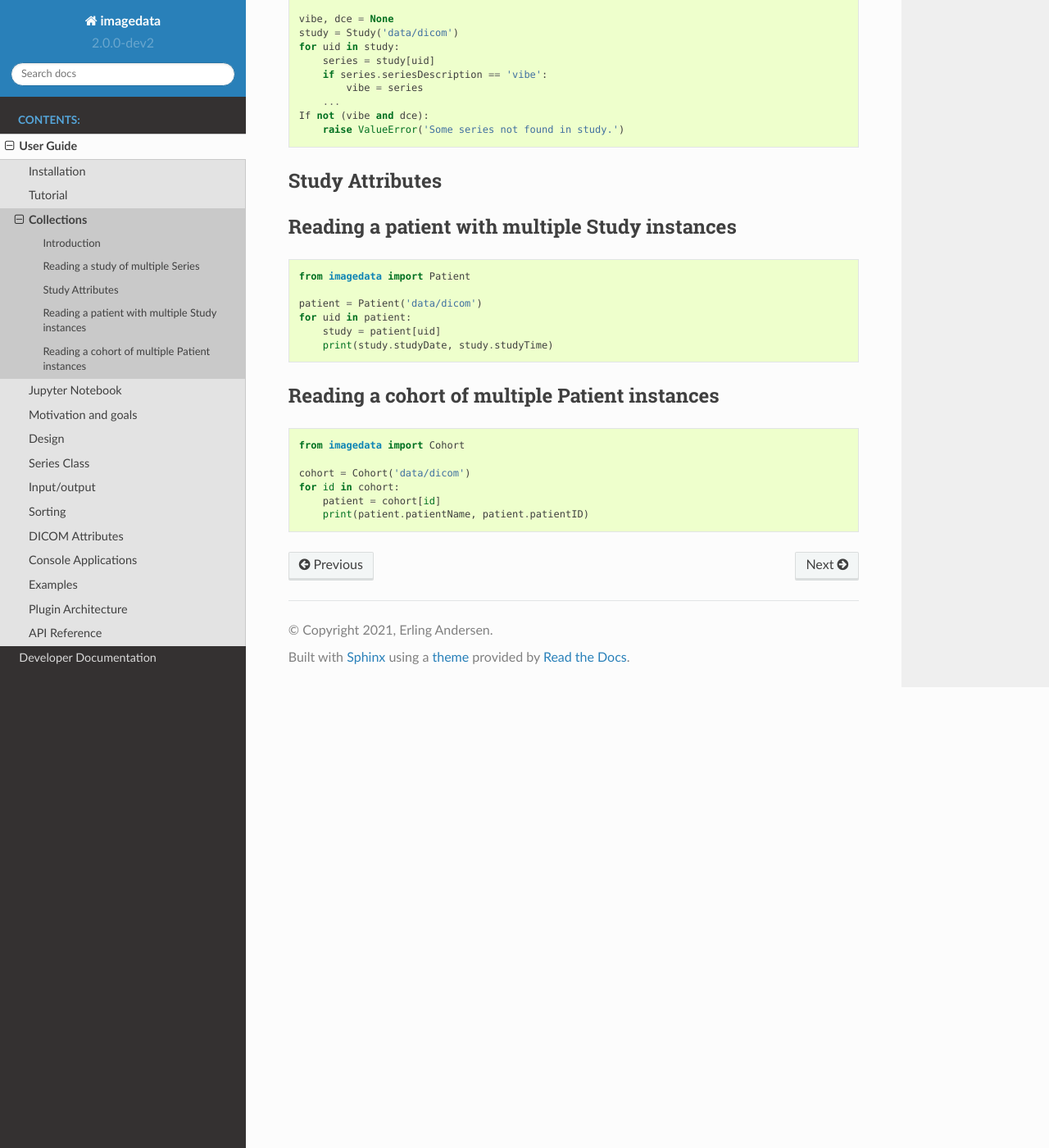
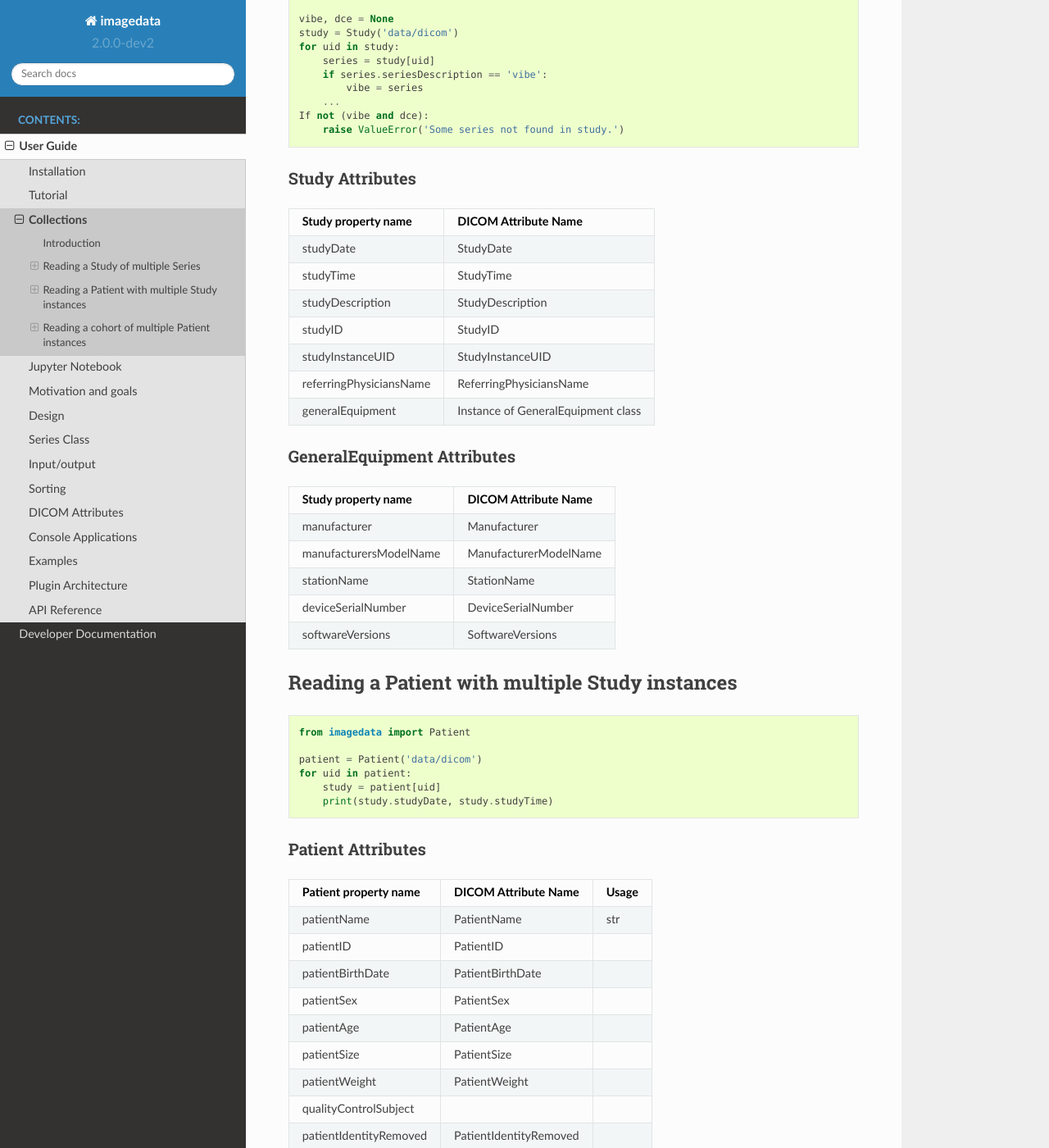
Before and after one commit to erling6232/imagedata, a Sphinx documentation site: the page built from docs/Collections.rst, in a window 1280 px wide and 1400 px high, scrolled down 591 px. Shown: the whole window at 82% size. Built offline with Sphinx 7.4.7 and the Read the Docs theme 2.0.0, drawn with Linux system fonts in a browser that asks for light colours; some of the changed text lies outside the part shown.

Commit message:
Initial release.

```diff
--- a/docs/Collections.rst
+++ b/docs/Collections.rst
@@ -15,7 +15,7 @@ be auto-detected. There is no way to set input order explicitly.
 
 Note: At present, this works for DICOM data only.
 
-Reading a study of multiple Series
+Reading a Study of multiple Series
 ----------------------------------
 
 The Study class can be used to sort DICOM files according to SeriesInstanceUID.
@@ -36,9 +36,45 @@ The input order of each Series is auto-detected.
         raise ValueError('Some series not found in study.')
 
 Study Attributes
-----------------
+~~~~~~~~~~~~~~~~
 
-Reading a patient with multiple Study instances
++-------------------------+-----------------------------+
+| Study property name     | DICOM Attribute Name        |
++=========================+=============================+
+| studyDate               | StudyDate                   |
++-------------------------+-----------------------------+
+| studyTime               | StudyTime                   |
++-------------------------+-----------------------------+
+| studyDescription        | StudyDescription            |
++-------------------------+-----------------------------+
+| studyID                 | StudyID                     |
++-------------------------+-----------------------------+
+| studyInstanceUID        | StudyInstanceUID            |
++-------------------------+-----------------------------+
+| referringPhysiciansName | ReferringPhysiciansName     |
++-------------------------+-----------------------------+
+| generalEquipment        | Instance of                 |
+|                         | GeneralEquipment class      |
++-------------------------+-----------------------------+
+
+GeneralEquipment Attributes
+~~~~~~~~~~~~~~~~~~~~~~~~~~~
+
++-------------------------+-----------------------------+
+| Study property name     | DICOM Attribute Name        |
++=========================+=============================+
+| manufacturer            | Manufacturer                |
++-------------------------+-----------------------------+
+| manufacturersModelName  | ManufacturerModelName       |
++-------------------------+-----------------------------+
+| stationName             | StationName                 |
++-------------------------+-----------------------------+
+| deviceSerialNumber      | DeviceSerialNumber          |
++-------------------------+-----------------------------+
+| softwareVersions        | SoftwareVersions            |
++-------------------------+-----------------------------+
+
+Reading a Patient with multiple Study instances
 -----------------------------------------------
 
 .. code-block:: python
@@ -49,6 +85,38 @@ Reading a patient with multiple Study instances
     for uid in patient:
         study = patient[uid]
         print(study.studyDate, study.studyTime)
+
+Patient Attributes
+~~~~~~~~~~~~~~~~~~
+
++-------------------------+-------------------------+-------+
+| Patient property name   | DICOM Attribute Name    | Usage |
++=========================+=========================+=======+
+| patientName             | PatientName             | str   |
++-------------------------+-------------------------+-------+
+| patientID               | PatientID               |       |
++-------------------------+-------------------------+-------+
+| patientBirthDate        | PatientBirthDate        |       |
++-------------------------+-------------------------+-------+
+| patientSex              | PatientSex              |       |
++-------------------------+-------------------------+-------+
+| patientAge              | PatientAge              |       |
++-------------------------+-------------------------+-------+
+| patientSize             | PatientSize             |       |
++-------------------------+-------------------------+-------+
+| patientWeight           | PatientWeight           |       |
++-------------------------+-------------------------+-------+
+| qualityControlSubject   |                         |       |
++-------------------------+-------------------------+-------+
+| patientIdentityRemoved  | PatientIdentityRemoved  |       |
++-------------------------+-------------------------+-------+
+| deidentificationMethod  | DeidentificationMethod  |       |
++-------------------------+-------------------------+-------+
+
+QualityControlSubject Attributes
+~~~~~~~~~~~~~~~~~~~~~~~~~~~~~~~~
+
+TODO
 
 Reading a cohort of multiple Patient instances
 -----------------------------------------------
@@ -61,3 +129,12 @@ Reading a cohort of multiple Patient instances
     for id in cohort:
         patient = cohort[id]
         print(patient.patientName, patient.patientID)
+
+Cohort Attributes
+~~~~~~~~~~~~~~~~~
+
++-------------------------+-------------------------+----------+
+| Cohort property name    | DICOM Attribute Name    | Usage    |
++=========================+=========================+==========+
+| N/A                     | N/A                     | Not used |
++-------------------------+-------------------------+----------+
```
